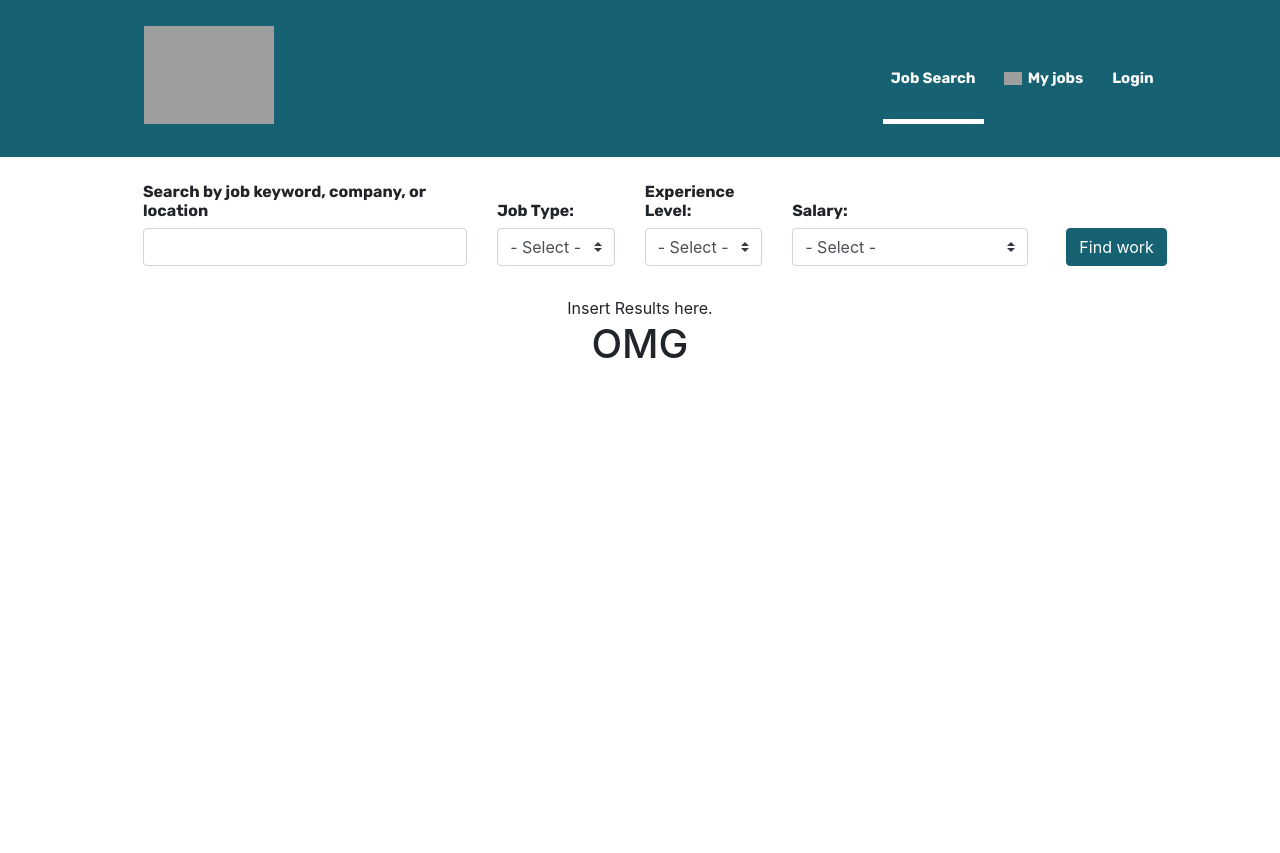
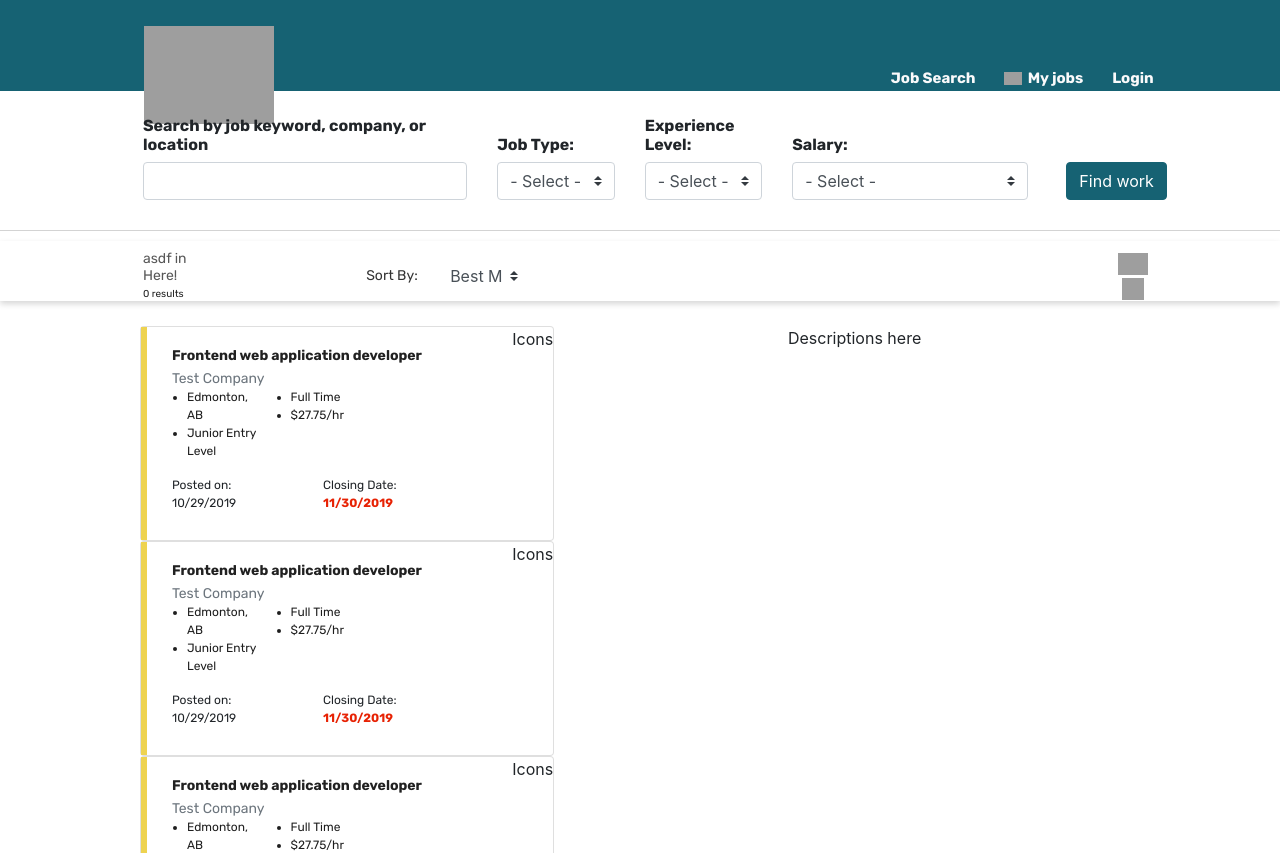
Before and after one commit to reallynewbie/wewrk, a Vue app in the folder frontend/wewrk/: page /search in a window 1280 px wide. Before the commit the page ends 800 px from the top, so only its background shows below. Built offline with nearby package versions, Linux system fonts and the light colour scheme; grey boxes are pictures that could not be loaded.

Commit message:
Add Job Card to Results Screen

```diff
--- a/frontend/wewrk/src/App.vue
+++ b/frontend/wewrk/src/App.vue
@@ -52,13 +52,15 @@ export default {
   -webkit-font-smoothing: antialiased;
   -moz-osx-font-smoothing: grayscale;
   text-align: center;
-  width: 100vw;
-  height: 100vh;
+  width: 100%;
+  height: 100%;
+
 }
 body {
   margin: 0;
   padding: 0;
   top: 0;
   left: 0;
+  width: 100%;
 }
 </style>
--- a/frontend/wewrk/src/components/Header.vue
+++ b/frontend/wewrk/src/components/Header.vue
@@ -26,7 +26,8 @@ export default {
 <style lang="scss" scoped>
 .headerBackground {
   background-color: #166273;
-  height: 100%;
+
+  height: 91px;
   width: 100%;
 }
 .headerBackground.transparent{
--- /dev/null
+++ b/frontend/wewrk/src/components/JobCard.vue
@@ -0,0 +1,115 @@
+<template>
+  <b-card no-body class="jobCard">
+    <div class="lightUp" />
+    <div class="card-body">
+      <b-card-title>{{jobTitle}}</b-card-title>
+      <b-card-sub-title>{{companyName}}</b-card-sub-title>
+      <b-card-text>
+        <div class="bulletPoints row">
+          <ul class="bullets col">
+            <li>{{location}}</li>
+            <li>{{entryLevel}}</li>
+          </ul>
+          <ul class="bullets col">
+            <li>{{jobType}}</li>
+            <li>{{salary}}</li>
+          </ul>
+        </div>
+        <div class="cardFooter">
+          <h4 class="postedDate">Posted on: {{postedDate}}</h4>
+          <h4 class="closingDate">
+            Closing Date:
+            <span>{{closingDate}}</span>
+          </h4>
+        </div>
+      </b-card-text>
+    </div>
+    <div class="icons">Icons</div>
+  </b-card>
+</template>
+
+<script>
+export default {
+  props: {
+    // jobTitle: String,
+    // companyName: String,
+    // location: String,
+    // entryLevel:String,
+    // jobType: String,
+    // salary: String,
+    // postedDate: String,
+    // closingDate: String,
+  },
+  computed: {},
+  data() {
+    return {
+      jobID: 1234,
+      jobTitle: "Frontend web application developer",
+      companyName: "Test Company",
+      location: "Edmonton, AB",
+      entryLevel: "Junior Entry Level",
+      jobType: "Full Time",
+      salary: "$27.75/hr",
+      postedDate: "10/29/2019",
+      closingDate: "11/30/2019"
+    };
+  },
+  methods: {
+    makeActive() {
+      this.$emit();
+    }
+  }
+};
+</script>
+
+<style lang="scss" scoped>
+.jobCard {
+  display: flex;
+  flex-direction: row;
+}
+.lightUp {
+  width: 6px;
+  background-color: #eed350;
+}
+
+.bulletPoints {
+  margin-left: 0;
+  padding-right: 40%;
+}
+li {
+  font-size: 12px;
+  line-height: 1.5;
+  color: #1e1e1e;
+}
+.card-body {
+  text-align: left;
+    margin-left: 5px;
+  font-family: Rubik;
+  font-stretch: normal;
+  font-style: normal;
+  letter-spacing: normal;
+}
+.card-title {
+  font-size: 14px;
+  font-weight: bold;
+  line-height: 1.29;
+  color: rgba(0, 0, 0, 0.87);
+}
+.card-subtitle {
+  font-size: 14px;
+  color: rgba(0, 0, 0, 0.87);
+}
+.cardFooter {
+  display: flex;
+}
+.cardFooter > h4 {
+  font-size: 12px;
+  line-height: 1.5;
+  margin-right: 11%;
+}
+h4 > span {
+  font-size: 12px;
+  font-weight: bold;
+  color: #e72204;
+}
+</style>
--- a/frontend/wewrk/src/components/MainContainer.vue
+++ b/frontend/wewrk/src/components/MainContainer.vue
@@ -1,5 +1,5 @@
 <template>
-  <div>
+  <div class="mainContainer">
     <Header id="altHeader" />
     <router-view name="underHeader"></router-view>
   </div>
@@ -17,4 +17,8 @@ export default {
 </script>
 
 <style lang="scss" scoped>
+.mainContainer {
+  width: 100%;
+  height: 100%;
+}
 </style>
--- a/frontend/wewrk/src/components/Results.vue
+++ b/frontend/wewrk/src/components/Results.vue
@@ -1,15 +1,138 @@
 <template>
-    <div>
-        Insert Results here.
+  <div class="resultsContainer container-fluid">
+    <div class="resultsHeader row align-items-center">
+      <div class="offset-md-1 col-md-1 overview">
+        <p class="searchTermLocation">{{searchTerm}} in {{searchLocation}}</p>
+        <p class="resultsNumber">{{resultsNum}} results</p>
+      </div>
+      <div class="offset-md-1 col-md-2 sort">
+        <h3 class="sortHeader">Sort By:</h3>
+        <b-form-select v-model="selectedSort" :options="sortOptions" class="dropdown"></b-form-select>
+      </div>
+      <div class="offset-sm-3 offset-lg-5 col-md-1 displayType">
+        <b-img height="22px" width="30.8px" src="./assets/unordered-list.png" class="listImg" />
+        <b-img height="22px" width="22px" src="./assets/grid-f.png" class="listImg" />
+      </div>
     </div>
+    <div class="results row">
+      <div class="col-md-5 postingCards">
+        <JobCard v-bind:key="job.id" v-for="job in jobsFound"></JobCard>
+      </div>
+      <div class="col-md-7 postingDesc">Descriptions here</div>
+    </div>
+  </div>
 </template>
 
 <script>
-    export default {
+import JobCard from "./JobCard";
 
-    }
+export default {
+  props: {
+    // searchTerm: String,
+    // searchLocation: String,
+    // resultsNum: Number,
+    // currentSortType: String,
+    // currentDisplayType: String,
+  },
+  computed: {},
+  data() {
+    return {
+      searchTerm: "asdf",
+      searchLocation: "Here!",
+      resultsNum: 0,
+      currentSortType: "",
+      currentDisplayType: "",
+      sortOptions: [
+        { value: "best", text: "Best Match" },
+        { value: "date", text: "Date Posted" },
+        { value: "Blahblahblah", text: "Blahblahblah" }
+      ],
+      selectedSort: "best",
+      jobsFound: [{},{},{},{},{}, {}, {}]
+    };
+  },
+  components: {
+    JobCard
+  }
+};
 </script>
 
 <style lang="scss" scoped>
-
+.resultsContainer {
+  width: 100%;
+  height: 75vh;
+  border-top: 1px solid lightgray;
+}
+.resultsHeader {
+  margin-top: 10px;
+  height: 60px;
+  margin-bottom: 2%;
+  box-shadow: 0 3px 6px 0 rgba(0, 0, 0, 0.16);
+}
+.results {
+  padding-left: 10%;
+  padding-right: 10%;
+  height: 88%;
+}
+.overview {
+  text-align: left;
+  margin-left: 10%;
+  padding-top: 10px;
+}
+.dropdown {
+  border-style: none;
+  width: 50%;
+  margin-bottom: 8px;
+}
+.sort {
+  display: flex;
+  justify-content: center;
+  align-items: center;
+}
+.sortHeader {
+  width: 72px;
+  font-family: Rubik;
+  font-size: 14px;
+  font-weight: normal;
+  font-stretch: normal;
+  font-style: normal;
+  line-height: 1.29;
+  letter-spacing: normal;
+  text-align: left;
+  color: rgba(0, 0, 0, 0.8);
+}
+.displayType {
+  padding-bottom: 10px;
+}
+.searchTermLocation {
+  font-family: Rubik;
+  font-size: 14px;
+  font-weight: normal;
+  font-stretch: normal;
+  font-style: normal;
+  line-height: 1.21;
+  letter-spacing: normal;
+  text-align: left;
+  color: #575757;
+  margin-bottom: 0;
+}
+.resultsNumber {
+  font-family: Rubik;
+  font-size: 10px;
+  font-weight: normal;
+  font-stretch: normal;
+  font-style: normal;
+  line-height: 1.8;
+  letter-spacing: normal;
+  text-align: left;
+  color: #1e1e1e;
+}
+.listImg {
+  margin-right: 16px;
+}
+.postingCards {
+  overflow-y: auto;
+  height: 100%;
+  padding-right: 0;
+}
 </style>
--- a/frontend/wewrk/src/components/Search.vue
+++ b/frontend/wewrk/src/components/Search.vue
@@ -1,8 +1,7 @@
 <template>
-    <div>
+    <div class="searchContainer container-fluid">
         <SearchBar />
         <Results />
-        <h1>OMG</h1>
     </div>
 </template>
 
@@ -20,5 +19,7 @@
 </script>
 
 <style lang="scss" scoped>
-
+.searchContainer {
+    padding:0;
+}
 </style>
```
Also changed, not shown: frontend/wewrk/public/assets/grid-f.png (added), frontend/wewrk/public/assets/unordered-list.png (added).
